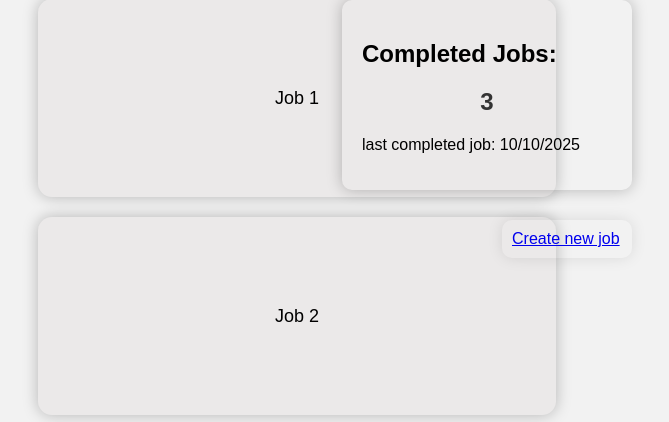
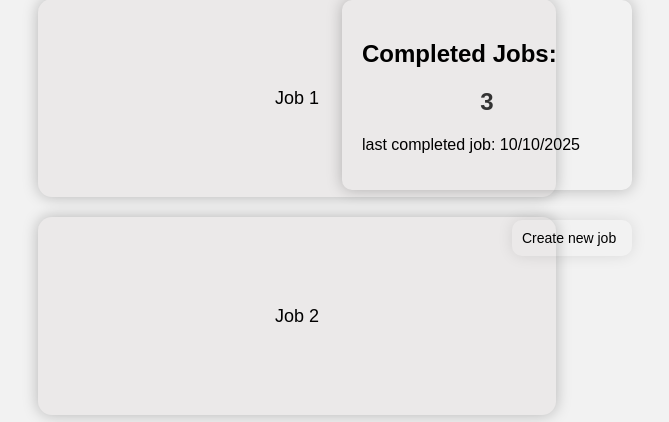
Before and after one commit to Sophie-skyyye/Ops-Beowulf-cluster-website, a Flask app: page / in a window 1280 px wide. Shown: the part 180-602 px from the top of the page, without its empty margins (198-867 px from the left). Run offline with Flask 3, Linux system fonts and the light colour scheme.

Commit message:
the button is done working on final css like making the page reactive

```diff
--- a/static/home.css
+++ b/static/home.css
@@ -102,14 +102,20 @@ h1 {
 
 .upload-button {
   position: absolute;
-  color: black;
   top: 400px;
   right: 450px;
-  width: 110px;
+  width: 100px;
   border-radius: 10px;
   padding: 10px;
   box-shadow: 0 0 15px rgba(0, 0, 0, 0.10);
   display: flex;
+}
+
+.upload-button a {
+  text-decoration: none;
+  color: black;
+  font-weight: 500;
+  font-size: 14px;
 }
 
 .upload-button:hover {
```
